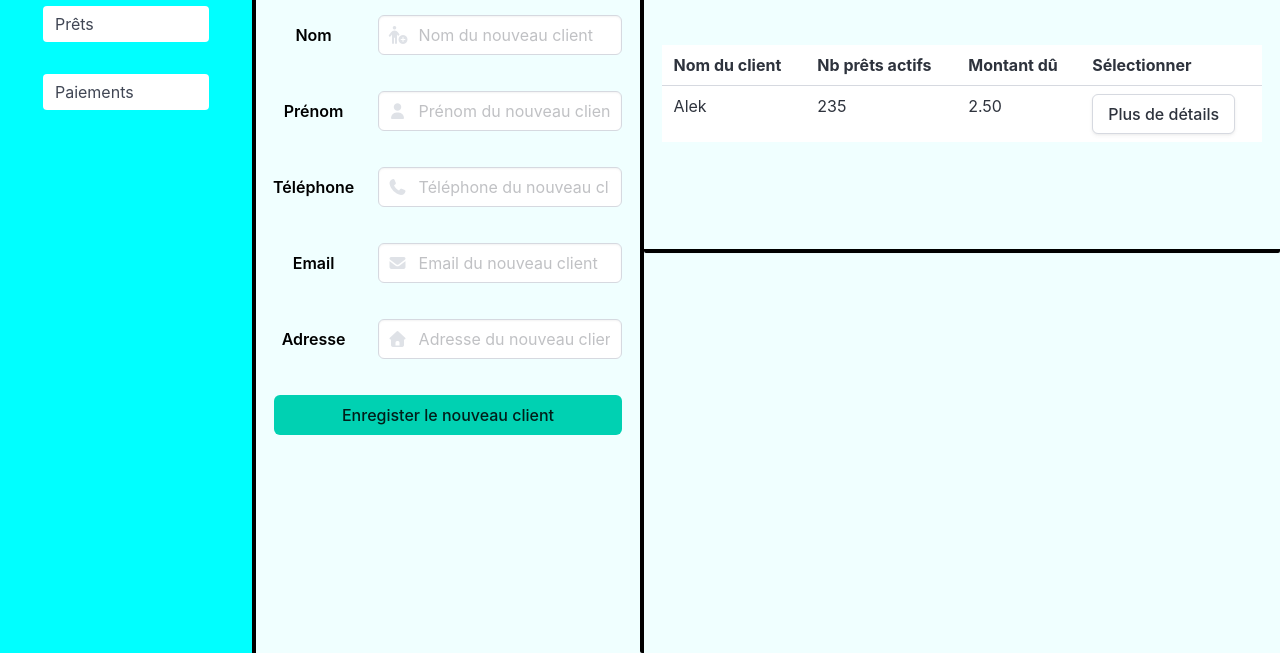
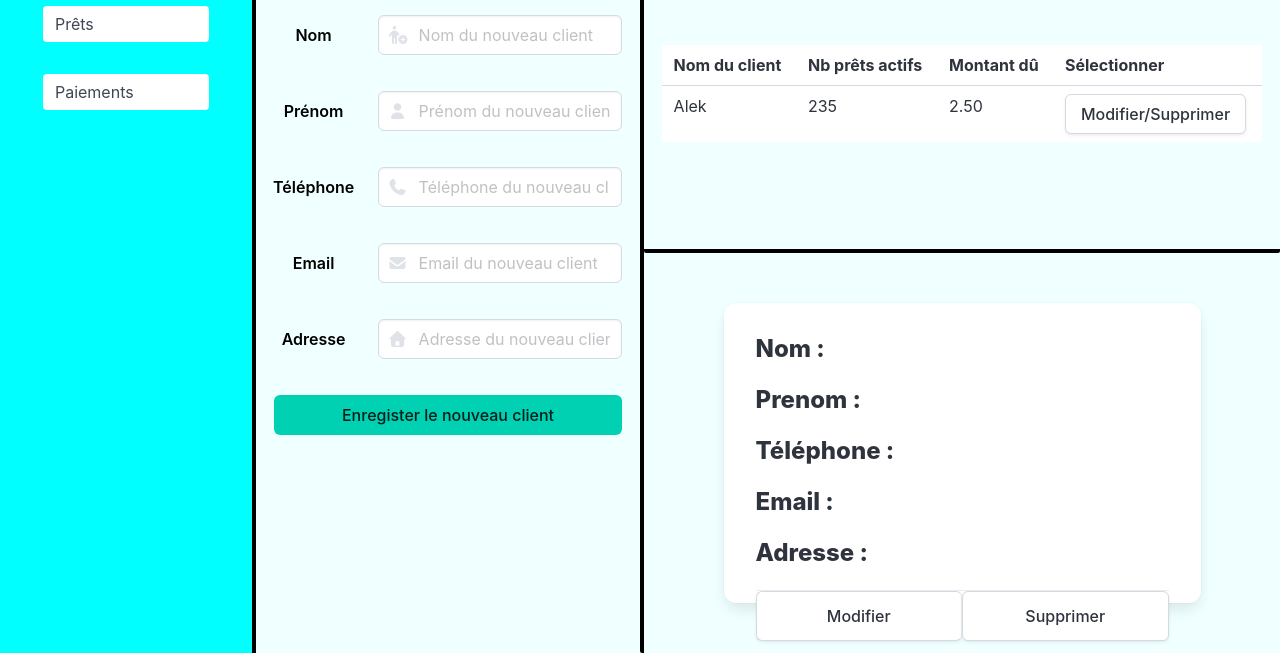
Before and after one commit to raph4e/Tp-ApplicationsWeb, a plain HTML site: page gestionClients.html in a window 1280 px wide. Shown: the part 147-800 px from the top of the page. Drawn offline with nearby package versions, Linux system fonts and the light colour scheme.

Commit message:
Création du fichier client.js et de la carte dans sélection

```diff
--- /dev/null
+++ b/clients.js
@@ -0,0 +1,6 @@
+const boutonDetails = document.getElementById("boutonDetails")
+const cardSelection = document.getElementById("selection")
+
+boutonDetails.addEventListener("click", () => {
+
+})
--- a/gestionClients.html
+++ b/gestionClients.html
@@ -4,7 +4,7 @@
 <head>
     <meta charset="UTF-8">
     <meta name="viewport" content="width=device-width, initial-scale=1.0">
-    <title>BES Loan | Prêts</title>
+    <title class="fa-solid fa-blog"></title>
     <link rel="stylesheet" href="https://cdn.jsdelivr.net/npm/bulma@1.0.4/css/bulma.min.css">
     <link rel="stylesheet" href="https://bulma.io/vendor/fontawesome-free-6.5.2-web/css/all.min.css">
     <link rel="stylesheet" href="style.css">
@@ -142,19 +142,28 @@
                         <td id="nbPrets">235</td>
                         <td id="montantDu">2.50</td>
                         <td>
-                            <button id="bouttonDetails" class="button">Plus de détails</button>
+                            <button id="boutonDetails" class="button">Modifier/Supprimer</button>
                         </td>
                     </tr>
                 </table>
             </div>
-            <div class="selection">
+            <div class="selection" id="selection">
                 <div class="card">
+                    <p class="title is-4">Nom : </p>
+                    <p class="title is-4">Prenom : </p>
+                    <p class="title is-4">Téléphone : </p>
+                    <p class="title is-4">Email : </p>
+                    <p class="title is-4">Adresse : </p>
+                    <footer class="card-footer">
+                        <button class="button card-footer-item" id="boutonModifier">Modifier</button>
+                        <button class="button card-footer-item" id="boutonSupprimer">Supprimer</button>
+                    </footer>
+                </div>
 
-                </div>
             </div>
         </div>
 
     </main>
 </body>
-
+    <script src="clients.js"></script>
 </html>
--- a/style.css
+++ b/style.css
@@ -92,4 +92,13 @@ main {
 .selection {
     height: 50%;
     width: 100%;
+    display: flex;
+    justify-content: center;
+    align-items: center;
 }
+
+.card {
+    width: 75%;
+    height: 75%;
+    padding: 2em;
+}
```
